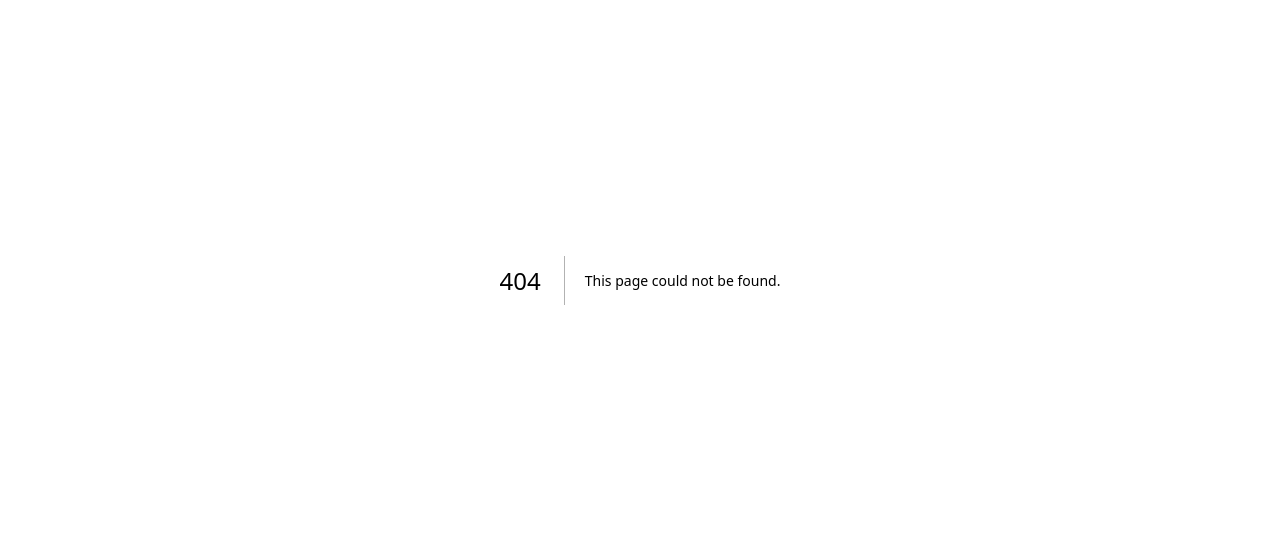
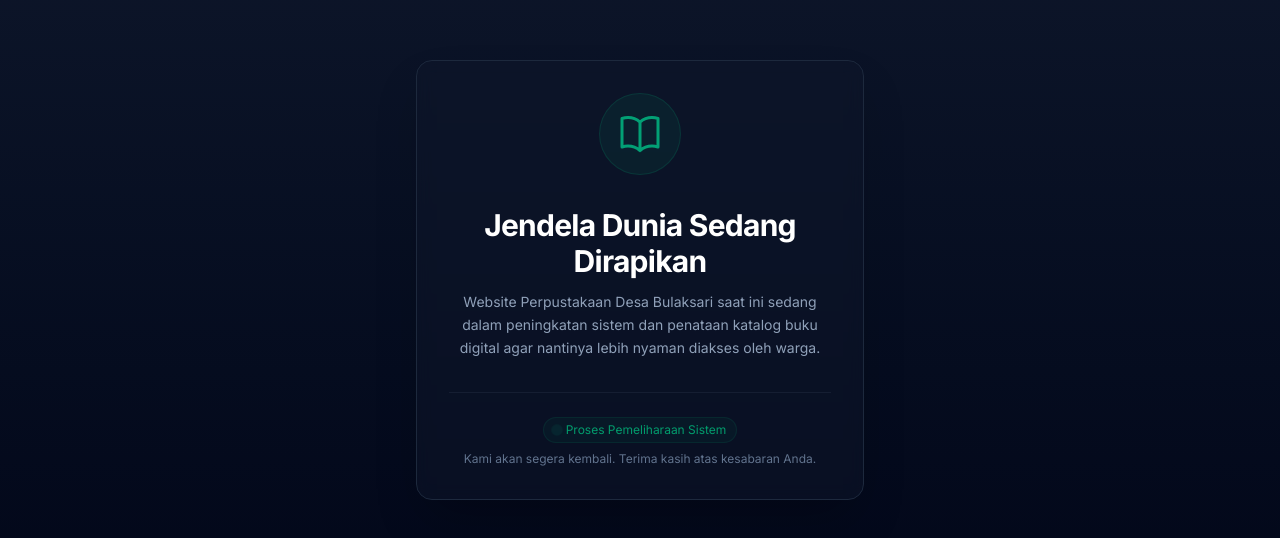
Before and after one commit to piajar/perpustakaan-desa-bulaksari, a Next.js app: page /maintenance in a window 1280 px wide. Before the commit this address had no page. Shown: the part 120-658 px from the top of the page. Built offline with nearby package versions, Linux system fonts and the light colour scheme.

Commit message:
feat: implement maintenance mode with redirect and create MaintenancePage component

```diff
--- /dev/null
+++ b/app/maintenance/page.js
@@ -0,0 +1,37 @@
+export default function MaintenancePage() {
+  return (
+    <div className="min-h-screen flex flex-col items-center justify-center bg-gradient-to-b from-slate-900 to-slate-950 text-slate-200 px-6 font-sans">
+      <div className="max-w-md w-full text-center space-y-8 p-8 rounded-2xl bg-slate-900/50 border border-slate-800 backdrop-blur-sm shadow-2xl">
+
+        {/* Ikon Estetik / Logo Buku */}
+        <div className="flex justify-center">
+          <div className="p-4 bg-emerald-500/10 rounded-full border border-emerald-500/20 text-emerald-400 animate-pulse">
+            <svg xmlns="http://w3.org" fill="none" viewBox="0 0 24 24" strokeWidth={1.5} stroke="currentColor" className="w-12 h-12">
+              <path strokeLinecap="round" strokeLinejoin="round" d="M12 6.042A8.967 8.967 0 0 0 6 3.75c-1.052 0-2.062.18-3 .512v14.25A8.987 8.987 0 0 1 6 18c2.305 0 4.408.867 6 2.292m0-14.25a8.966 8.966 0 0 1 6-2.292c1.052 0 2.062.18 3 .512v14.25A8.987 8.987 0 0 0 18 18a8.967 8.967 0 0 0-6 2.292m0-14.25v14.25" />
+            </svg>
+          </div>
+        </div>
+
+        {/* Teks Pengumuman */}
+        <div className="space-y-3">
+          <h1 className="text-2xl font-bold tracking-tight text-white sm:text-3xl">
+            Jendela Dunia Sedang Dirapikan
+          </h1>
+          <p className="text-sm text-slate-400 leading-relaxed">
+            Website Perpustakaan Desa Bulaksari saat ini sedang dalam peningkatan sistem dan penataan katalog buku digital agar nantinya lebih nyaman diakses oleh warga.
+          </p>
+        </div>
+
+        {/* Estimasi / Footer Informasi */}
+        <div className="pt-6 border-t border-slate-800/60 text-xs text-slate-500 flex flex-col items-center space-y-2">
+          <div className="flex items-center space-x-1.5 text-emerald-500/80 bg-emerald-500/5 px-2.5 py-1 rounded-full border border-emerald-500/10">
+            <span className="w-1.5 h-1.5 rounded-full bg-emerald-400 animate-ping"></span>
+            <span>Proses Pemeliharaan Sistem</span>
+          </div>
+          <p>Kami akan segera kembali. Terima kasih atas kesabaran Anda.</p>
+        </div>
+
+      </div>
+    </div>
+  );
+}
--- a/next.config.mjs
+++ b/next.config.mjs
@@ -1,6 +1,26 @@
 /** @type {import('next').NextConfig} */
+
+// ==========================================
+// TINGGAL UBAH DI SINI:
+// true  = Mode Maintenance MENYALA
+// false = Mode Maintenance MATI (Web Normal)
+const isMaintenance = true;
+// ==========================================
+
 const nextConfig = {
-  /* config options here */
+  async redirects() {
+    // Jika isMaintenance bernilai false, website langsung berjalan normal tanpa pengalihan
+    if (!isMaintenance) return [];
+
+    // Jika isMaintenance bernilai true, kunci semua halaman ke /maintenance
+    return [
+      {
+        source: '/((?!maintenance|api|_next/static|_next/image|favicon.ico).*)',
+        destination: '/maintenance',
+        permanent: false,
+      },
+    ];
+  },
 };
 
 export default nextConfig;
```
